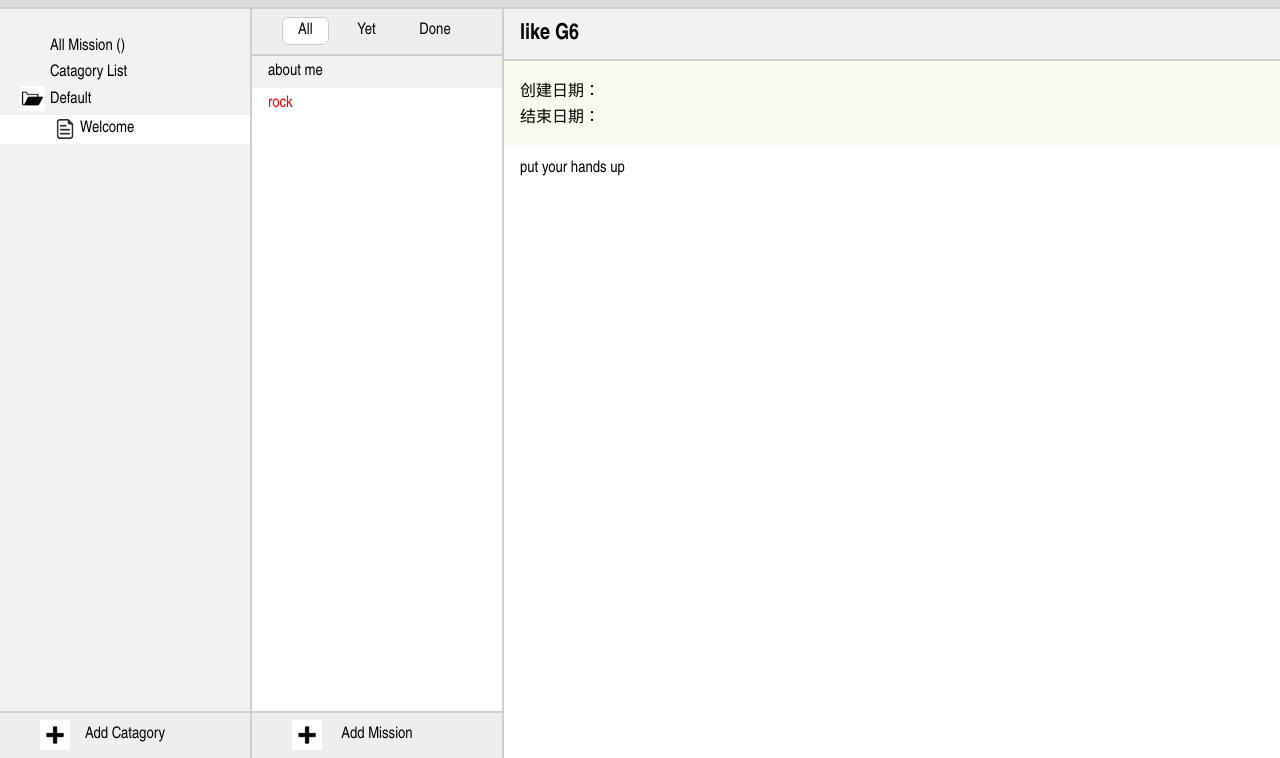
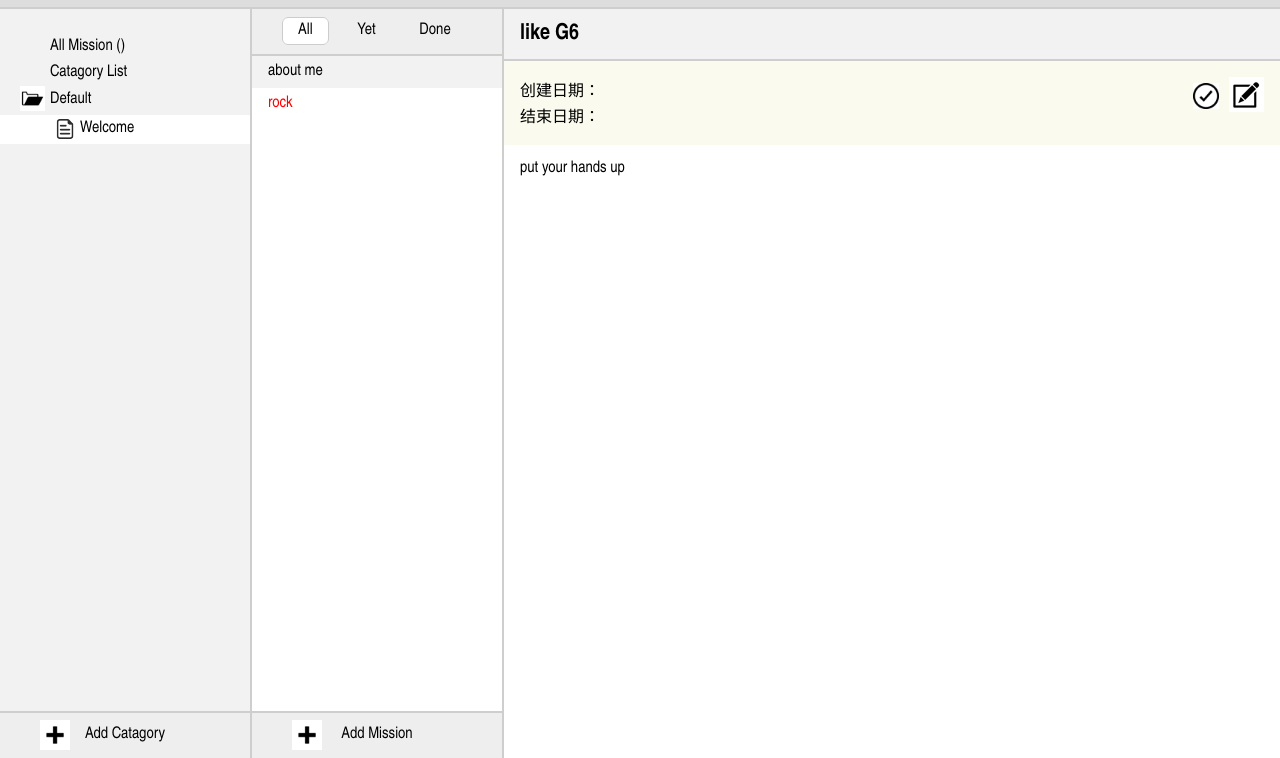
Before and after one commit to Rockergmail/myproject, a plain HTML site: page gtd/index.html in a window 1280 px wide. Shown: the part 42-800 px from the top of the page. Drawn offline with Linux system fonts and the light colour scheme.

Commit message:
fixed the icon

```diff
--- a/gtd/index.html
+++ b/gtd/index.html
@@ -46,12 +46,11 @@
 	<div class='content'>
 		<div id='title'>like G6</div>
 		<div class='mission-date'>
+			<div class='tools'>
+			<a  class='finish' href='#'><img src='images/finish.png' /></a><a href='#' class='edit'><img src='images/edit.png' /></a>
+			</div>
 			<p>创建日期：<span id='starttime'></span></p>
 			<p>结束日期：<span id='endtime'></span></p>
-			<!--
-			<a href='#' class='finish tools'><img src='../images/finish.png' /></a>
-			<a href='#' class='edit tools'><img src='../images/edit.png' /></a>
-			-->
 		</div>
 		<div id='content-text'>put your hands up</div>
 	</div>
--- a/gtd/styles/basic.css
+++ b/gtd/styles/basic.css
@@ -37,7 +37,7 @@ body{
 	width:100%;
 	height:100%;
 	background:#ffffff;
-	padding-left:500px;
+	margin-left:500px;
 }
 
 .add-cata,.add-miss,.mark{
--- a/gtd/styles/main.css
+++ b/gtd/styles/main.css
@@ -27,13 +27,10 @@ a{
 .cata-list li{padding:5px 0px;cursor:pointer;}
 .cata-list li ul{margin-top:5px;}
 #cl>li{background: url(../images/doc.png) no-repeat 20px 0px /25px 25px;cursor:crosshair}
-
 #sort li{line-height:2em;text-indent:1em;}
-.tools{display:block;float:right;width:20px}
-.tools img{display: block;}
-.finish img{width:15px;}
-.edit img{width:20px;}
-.finish{ display:block;width:25px;}
+.tools{float:right;margin-right: 500px;}
+.tools img{width:35px;margin-left:10px;}
+.finish img{padding: 3px 0px;width:26px;}
 #newinput{text-indent: 1em;height: 1.5em;font-size:16px;width:75%;margin-top:-5px;}
 #sort div{display: none;}
 #sort div.div-active{display: block;}
```
